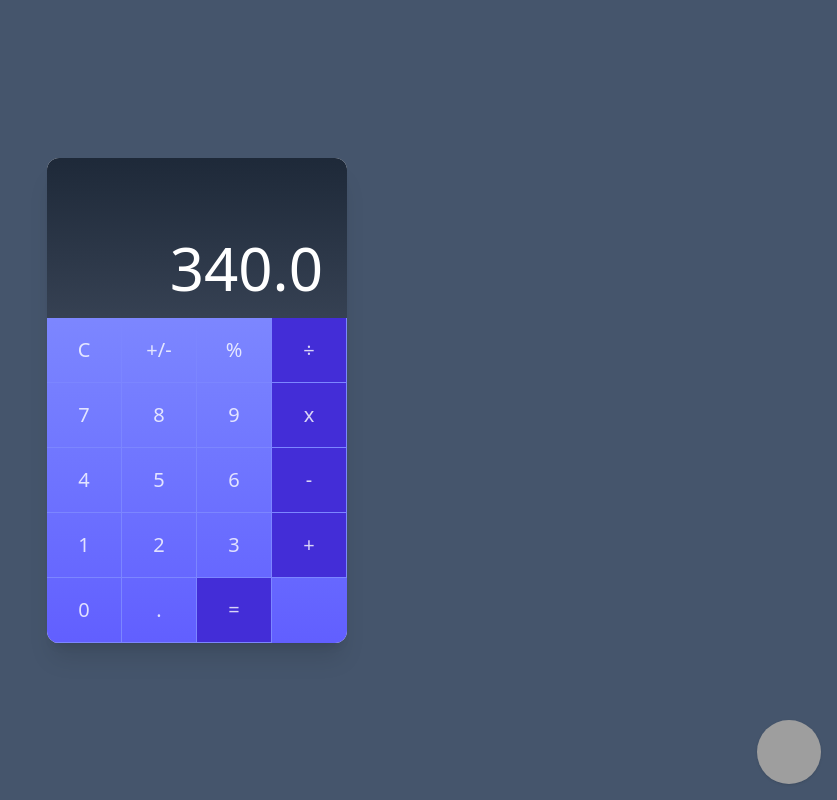
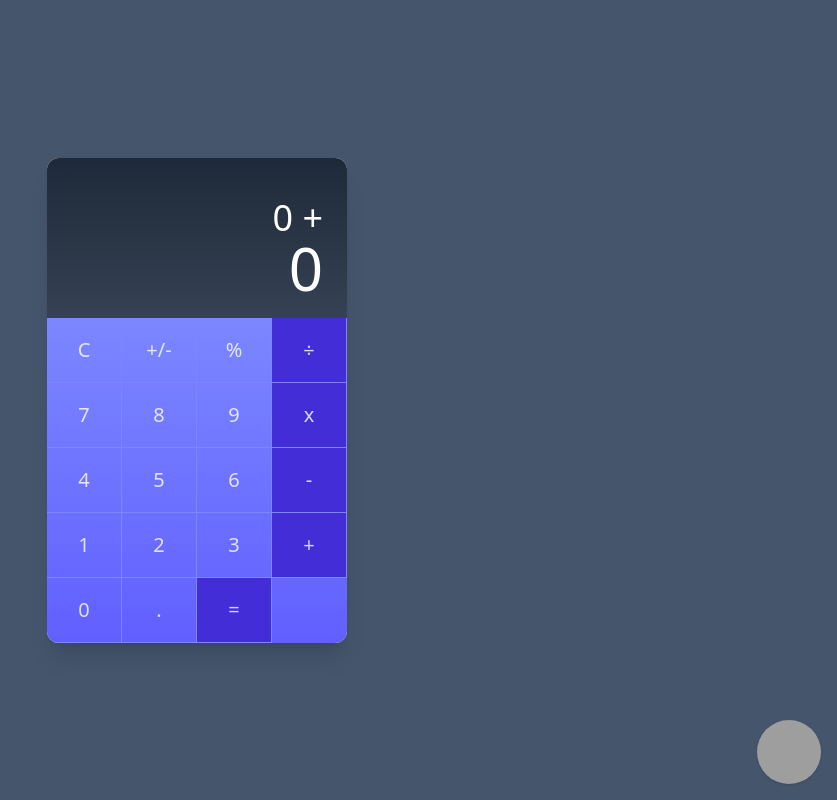
Before and after one commit to PabloGCH/angular-21-practice, an Angular app: page /calculator in a window 1280 px wide. Shown: the whole page, without its empty margins (443-1280 px from the left). Built offline with nearby package versions, Linux system fonts and the light colour scheme; grey boxes are pictures that could not be loaded.

Commit message:
Creado servicio para procesar calculos de la calculadora

```diff
--- a/src/app/pages/calculator/calculator-button/calculator-button.ts
+++ b/src/app/pages/calculator/calculator-button/calculator-button.ts
@@ -11,13 +11,13 @@ import { Component, HostBinding, input, output, signal } from '@angular/core';
   }
 })
 export class CalculatorButton{
-  public onClick = output<string>();
-  public isCommand = input(false);
-  public isDoubleSize = input(false);
-  public value = input("");
-  public isPressed = signal(false);
+  public readonly onClick = output<string>();
+  public readonly isCommand = input(false);
+  public readonly isDoubleSize = input(false);
+  public readonly value = input("");
+  public readonly isPressed = signal(false);
 
-  handleClick() {
+  protected handleClick() {
     this.onClick.emit(this.value());
   }
 
--- /dev/null
+++ b/src/app/pages/calculator/calculator-processor.ts
@@ -0,0 +1,12 @@
+import { Injectable, signal } from '@angular/core';
+
+@Injectable({
+  providedIn: 'root',
+})
+export class CalculatorProcessor {
+  public readonly resultText = signal('0');
+  public readonly subResultText = signal('0');
+  public readonly lastOperator = signal('+');
+
+
+}
--- a/src/app/pages/calculator/calculator-ui/calculator-ui.html
+++ b/src/app/pages/calculator/calculator-ui/calculator-ui.html
@@ -1,5 +1,8 @@
 <div class="w-full h-40 bg-gradient-to-b from-gray-800 to-gray-700 flex items-end text-right">
-    <div class="w-full py-5 px-6 text-6xl text-white font-thin">340.0</div>
+    <div class="w-full py-5 px-6 text-6xl text-white font-thin">
+        <span class="text-4xl">{{ subResultText() }} {{ lastOperator() }}</span><br/>
+        {{ resultText() }}
+    </div>
 </div>
 <div class="w-full bg-gradient-to-b from-indigo-400 to-indigo-500">
     <div class="flex w-full">
--- a/src/app/pages/calculator/calculator-ui/calculator-ui.ts
+++ b/src/app/pages/calculator/calculator-ui/calculator-ui.ts
@@ -1,5 +1,6 @@
-import { Component, HostListener, viewChildren } from '@angular/core';
+import { Component, computed, HostListener, inject, viewChildren } from '@angular/core';
 import { CalculatorButton } from '../calculator-button/calculator-button';
+import { CalculatorProcessor } from '../calculator-processor';
 
 @Component({
   selector: 'calculator-ui',
@@ -10,13 +11,18 @@ import { CalculatorButton } from '../calculator-button/calculator-button';
   }
 })
 export class CalculatorUi {
-  public calculatorButtons = viewChildren(CalculatorButton);
+  private calculatorProcessor = inject(CalculatorProcessor);
+  private calculatorButtons = viewChildren(CalculatorButton);
 
-  handleClick(key :string) {
+  protected resultText = computed(() => this.calculatorProcessor.resultText());
+  protected subResultText = computed(() => this.calculatorProcessor.subResultText());
+  protected lastOperator = computed(() => this.calculatorProcessor.lastOperator());
+
+  protected handleClick(key :string) {
     console.log(key);
   }
 
-  handleKeyboardEvent(event :KeyboardEvent) {
+  protected handleKeyboardEvent(event :KeyboardEvent) {
     const key = event.key;
     const keyEquivalents :Record<string,string> = {
       Escape: 'C',
```
Also changed, not shown: 1 other file (tests, documents, lock files or other folders).
